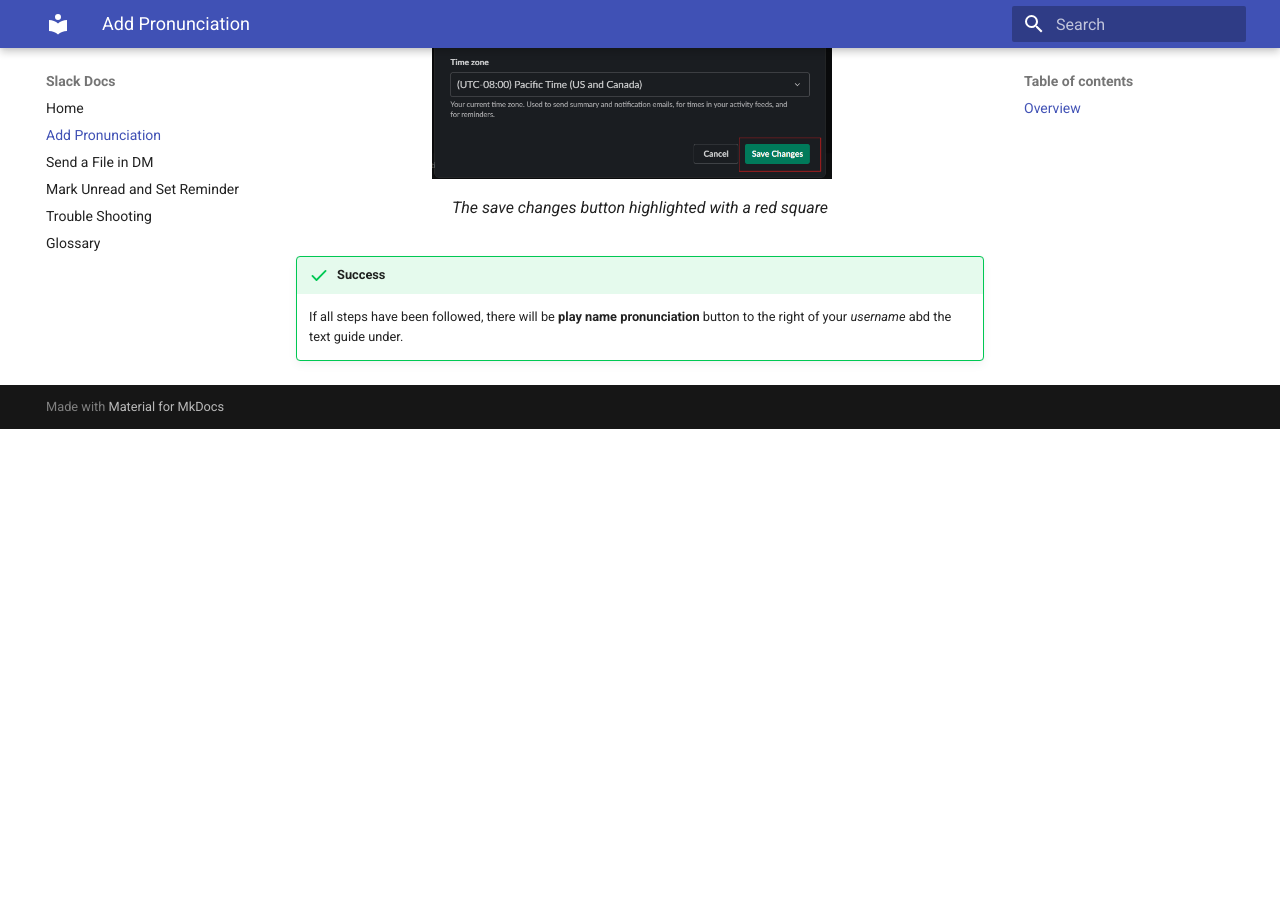
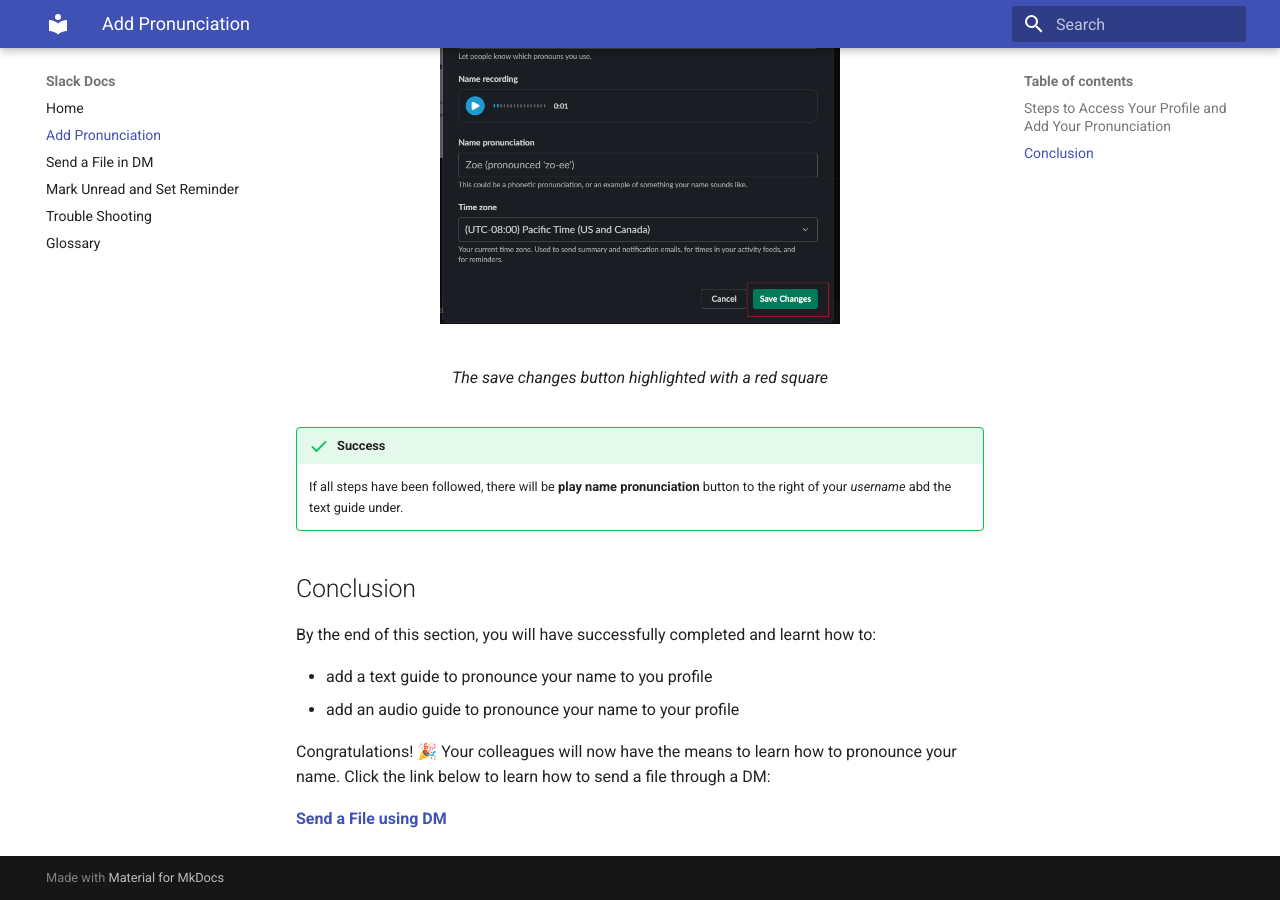
Before and after one commit to matthewy0987/COMM2216_SlackDocs, an MkDocs documentation site: the page built from docs/EditProfile.md, in a window 1280 px wide and 900 px high, scrolled down 6199 px. Built offline with MkDocs 1.6.1 and Material for MkDocs 9.7.7, drawn with Linux system fonts in a browser that asks for light colours; before the commit the page ends 6628 px from its top, so only the background shows below that; some of the changed text lies outside the part shown.

Commit message:
ADJUST name pronunciation page

```diff
--- a/docs/EditProfile.md
+++ b/docs/EditProfile.md
@@ -1,44 +1,57 @@
-# How to Edit Your Profile
-## Overview
+# How to Add Your Name's Pronunciation to Your Profile
 Slack provides a quick and easy way to inform others on how to pronounce your name. Accomadate others and provide a guide by taking advantage of this tool.
 
 In this section you will provide both a text and audio guide to pronouncing you name inside your profile.
+## Steps to Access Your Profile and Add Your Pronunciation
+To add anything you your profile, you will first need to know how to access it. These steps outline how to do so.
 
 1. Click your profile picture labeled with your *username* on the bottom left.
 <figure markdown="span">
-    ![The New Message icon highlighted with a red square](../images/task2_step1.png){ loading=lazy align=left width="400"}
-  <figcaption> The New Message icon highlighted with a red square</figcaption>
+    ![The New Message icon highlighted with a red square](../images/task2_step1.png){ loading=lazy  width="200"}
+    <figcaption>The New Message icon highlighted with a red square</figcaption>
 </figure>
 !!! success
     If steps have been followed correctly, then a popup menu will appear
+<pre>
 
+
+</pre>
 2. Click on the **Profile** button on the popup menu
 <figure markdown="span">
-    ![The Profile button highlighted with a red square](../images/task2_step2.png){ loading=lazy align=left width="400"}
+    ![The Profile button highlighted with a red square](../images/task2_step2.png){ loading=lazy width="200"}
   <figcaption>The Profile button highlighted with a red square</figcaption>
 </figure>
 !!! success
     If steps have been followed correctly, then a right side panel labeled "**Profile**" should be visible
+<pre>
 
+
+</pre>
 3. Click on the **Edit** button
 <figure markdown="span">
-    ![The Edit button highlighted with a red square](../images/task2_step3.png){ loading=lazy align=left width="400"}
+    ![The Edit button highlighted with a red square](../images/task2_step3.png){ loading=lazy width="400"}
   <figcaption>The Edit button highlighted with a red square</figcaption>
 </figure>
 !!! success
     If steps have been followed correctly, then a popup menu will appear
 !!! note
     You can also click the **+Add name pronounciation** to quickly add a text based pronunciation guide
+<pre>
 
+
+</pre>
 4. Add text to textbox labeled **name pronunciation**
 <figure markdown="span">
-    ![The name pronunciation textbox highlighted with a red square](../images/task2_step4.png){ loading=lazy align=left width="400"}
+    ![The name pronunciation textbox highlighted with a red square](../images/task2_step4.png){ loading=lazy width="400"}
   <figcaption>The name pronunciation textbox highlighted with a red square</figcaption>
 </figure>
+<pre>
 
+
+</pre>
 5. Click on **record Audio Clip** button
 <figure markdown="span">
-    ![The record Audio Clip button highlighted with a red square](../images/task2_step5.png){ loading=lazy align=left width="400"}
+    ![The record Audio Clip button highlighted with a red square](../images/task2_step5.png){ loading=lazy  width="400"}
   <figcaption>The record Audio Clip button highlighted with a red square</figcaption>
 </figure>
 
@@ -47,35 +60,57 @@
 
 !!! warning
     you must allow slack to use your microphone to complete this task. If you select **Never Allow**,**block**, or the **X** that will close the popup and trouble shooting will be necessary.
+<pre>
 
+
+</pre>
 6. Click on **allow this time**
 <figure markdown="span">
-    ![The allow button in the popup highlighted with a red square](../images/task2_step6.png){ loading=lazy align=left width="400"}
+    ![The allow button in the popup highlighted with a red square](../images/task2_step6.png){ loading=lazy  width="400"}
   <figcaption>The allow button in the popup highlighted with a red square</figcaption>
 </figure>
 !!! note
     your popup dialog buttons may be labeled differently depending on your version of Google Chrome. Avoid clicking on the one that is most similar to a denial
+<pre>
 
+
+</pre>
 7. Say your name into your microphone
 !!! success
     If steps have been followed correctly, then wavefroms will appear where the **record Audio Clip** button was previously
+<pre>
 
+
+</pre>
 8. Click on the blue **play** button to check your recording
 <figure markdown="span">
-    ![The play button highlighted with a red square](../images/task2_step8.png){ loading=lazy align=left width="400"}
+    ![The play button highlighted with a red square](../images/task2_step8.png){ loading=lazy  width="400"}
   <figcaption>The play button highlighted with a red square</figcaption>
 </figure>
 !!! note
     If you are unsatitsfied with your recording, then click the **Remove Audio Clip** button to delete the recording and repeat step 5 and 7.
     <figure markdown="span">
-    ![The allow button in the popup highlighted with a red square](../images/task2_step8.1.png){ loading=lazy align=left width="400"}
+    ![The allow button in the popup highlighted with a red square](../images/task2_step8.1.png){ loading=lazy  width="400"}
     <figcaption>The allow button in the popup highlighted with a red square</figcaption>
     </figure>
+<pre>
 
+
+</pre>
 9. Click on the **Save Changes** button
 <figure markdown="span">
-    ![The save changes button highlighted with a red square](../images/task2_step9.png){ loading=lazy align=left width="400"}
+    ![The save changes button highlighted with a red square](../images/task2_step9.png){ loading=lazy  width="400"}
   <figcaption>The save changes button highlighted with a red square</figcaption>
 </figure>
 !!! success
     If all steps have been followed, there will be **play name pronunciation** button to the right of your *username* abd the text guide under.
+
+## Conclusion
+By the end of this section, you will have successfully completed and learnt how to:
+
+- add a text guide to pronounce your name to you profile
+- add an audio guide to pronounce your name to your profile
+
+Congratulations! 🎉 Your colleagues will now have the means to learn how to pronounce your name. Click the link below to learn how to send a file through a DM:
+
+**[Send a File using DM](SendAFileDM.md)**
```
